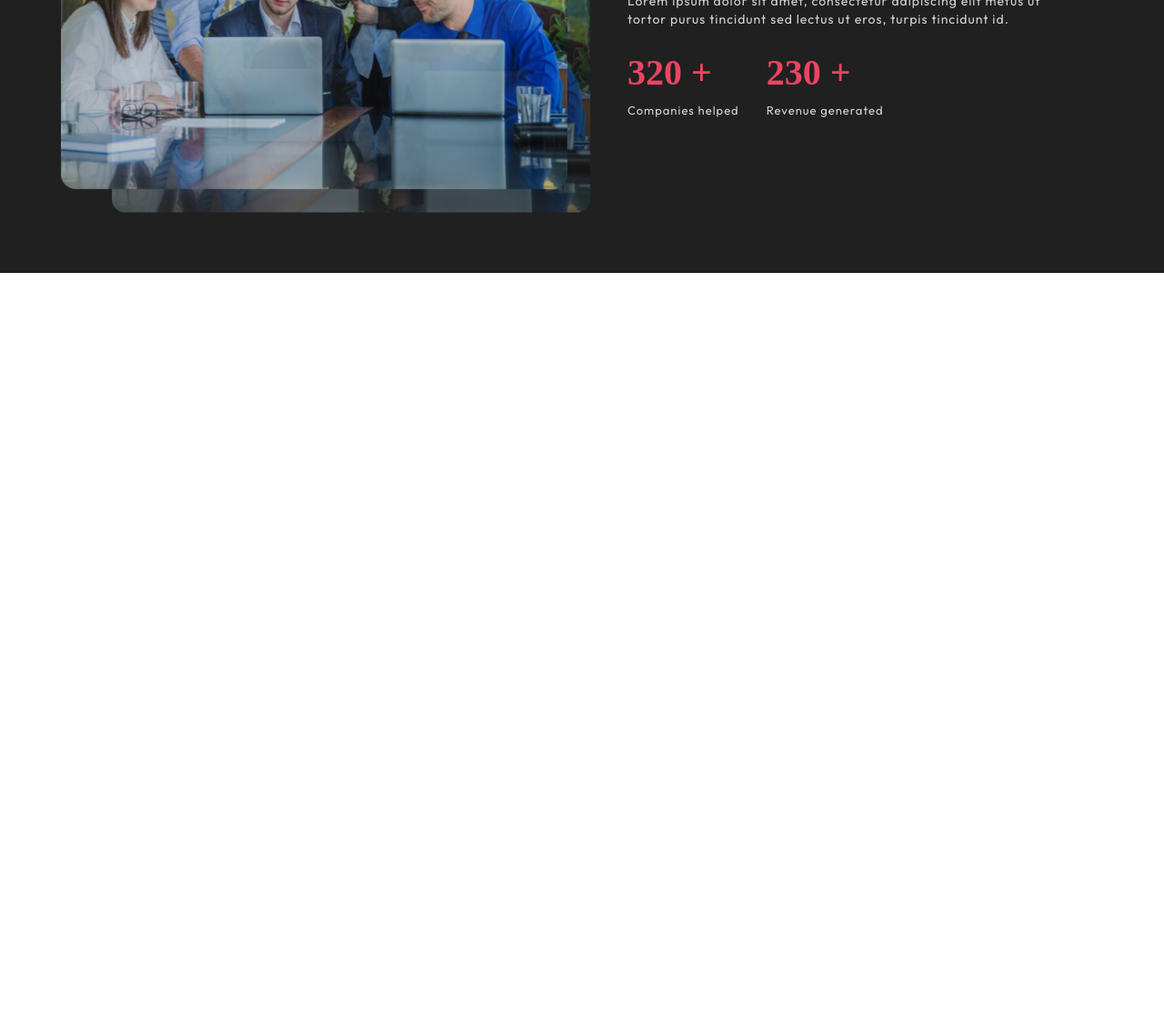
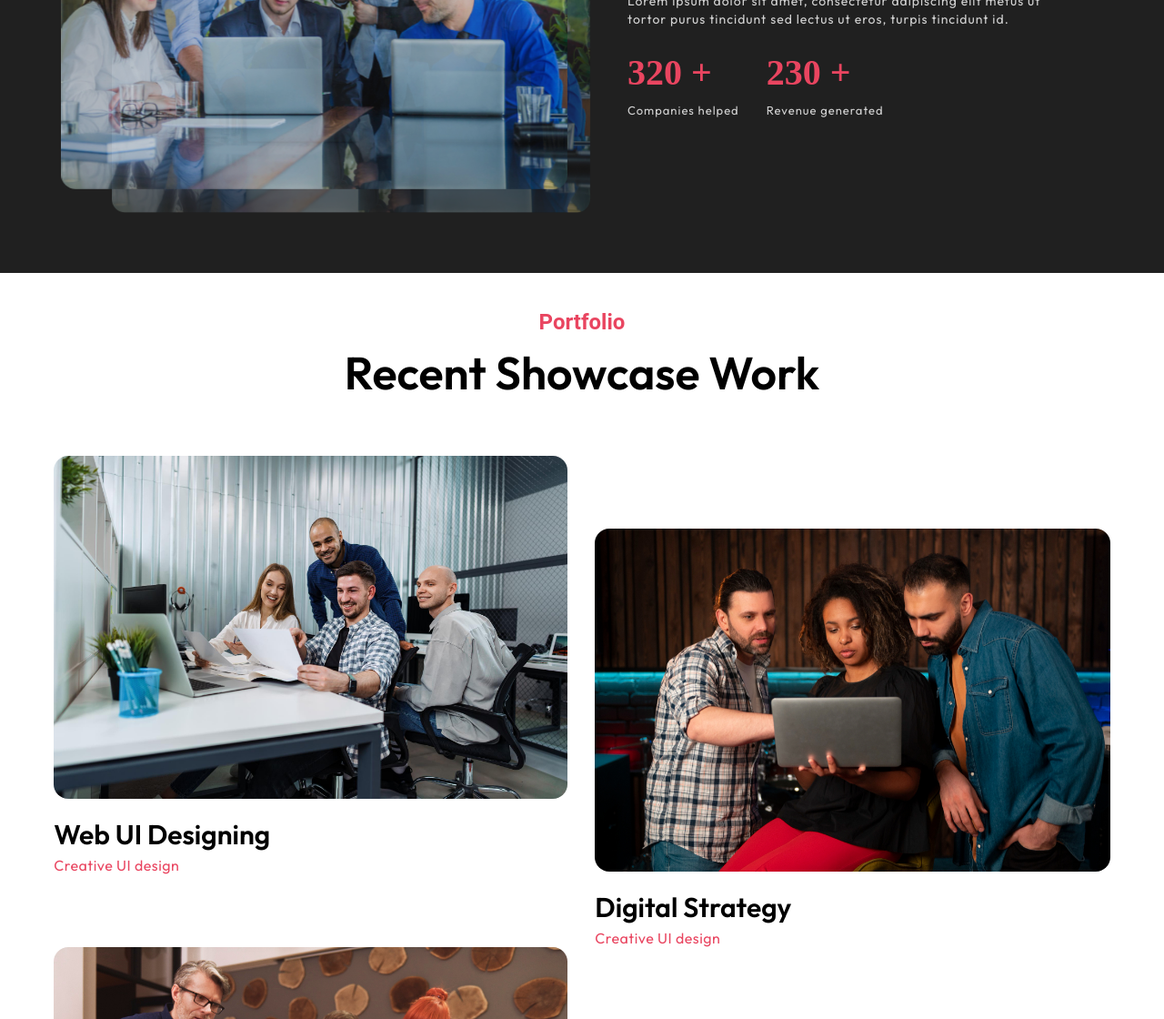
Before and after one commit to JayWwt/Marketing-Agency-Page, a plain HTML site: page index.html in a window 1280 px wide. Shown: the part 2000-3120 px from the top of the page at 91% size. Before the commit the page ends 2300 px from the top, so only its background shows below. Drawn offline with Linux system fonts and the light colour scheme; files whose address does not match are found by name; a web font is replaced by a local one.

Commit message:
portfolio section

```diff
--- a/CSS/style.css
+++ b/CSS/style.css
@@ -503,7 +503,177 @@ nav ul li a:hover {
     font-weight: 600;
 }
 
+
+#portfolio-section {
+    position: relative;
+    text-align: center;
+    justify-content: center;
+    padding: 40px 50px;
+
+    margin: 0 auto;
+    scroll-margin-top: 90px;
+}
+
+#portfolio-section h2 {
+    color: #E94560;
+    font-size: 24px;
+    font-weight: 600;
+    font-family: 'Roboto', sans-serif;
+}
+
+#portfolio-section h3 {
+    color: black;
+    font-family: 'Outfit', sans-serif;
+    font-weight: 600;
+    font-size: 50px;
+    margin-top: 10px;
+}
+
+.showcase-container {
+    display: flex;
+    flex-wrap: wrap;
+    /* column-gap: 50px; */
+    gap: 30px;
+
+    justify-content: center;
+    padding-bottom: 40px;
+    padding-top: 60px;
+}
+
+.left-column,
+.right-column {
+    display: flex;
+    flex-direction: column;
+    row-gap: 60px;
+    width: calc(50% - 25px);
+}
+
+.blog-card {
+    display: flex;
+    flex-direction: column;
+    overflow: hidden;
+}
+
+.blog-card img {
+    width: 100%;
+    height: auto;
+    /* aspect-ratio: 3 / 2; */
+    object-fit: cover;
+    border-radius: 16px;
+}
+
+.blog-content {
+    padding: 20px 0;
+    display: flex;
+    flex-direction: column;
+    align-items: start;
+    text-align: start;
+}
+
+.right-column {
+    display: flex;
+    flex-direction: column;
+   row-gap: 60px;
+    width: 48%;
+}
+
+.right-column .blog-card:first-child {
+    margin-top: 80px;
+}
+
+.blog-content h4{
+    font-family: "Outfit" , sans-serif;
+    font-weight: 600;
+    font-size: 30px;
+}
+
+.blog-content p{
+    font-family: "Outfit", sans-serif;
+    font-size: 16px;
+    font-weight: 400;
+    letter-spacing: 0.5px;
+   color: #E94560;
+   padding-top: 5px;
+}
+
+
+
+
+
+
+
+
+
+
+
+
+
+
+
+
+
+
+
+
+
+
+
+
+
+
+
+
+
+
+
+
 /* -------------------------------------------------media-queries---------------------------------------------------------------- */
+
+
+
+
+
+
+
+
+
+
+
+
+
+
+
+
+
+
+
+
+
+
+
+
+
+
+
+
+
+
+
+
+
+
+
+
+
+
+
+
+
+
+
+
+
+
 
 @media (max-width: 1024px) {
 
@@ -607,22 +777,20 @@ nav ul li a:hover {
 
     }
 
-    .slider{
+    .slider {
         width: 100%;
         height: 400px !important;
         margin-bottom: 10px;
     }
+
     .info {
         width: 100%;
         padding: 0 10px;
         text-align: start;
         align-items: start;
-
         padding-top: 35px;
 
     }
-
-
 
     .info h2 {
         font-size: 38px;
@@ -633,8 +801,63 @@ nav ul li a:hover {
         justify-content: center;
     }
 
+    .left-column,
+    .right-column {
+        width: 100%;
+        row-gap: 40px;
+    }
+
+    .showcase-container {
+        flex-direction: column;
+
+        padding: 20px 20px;
+    }
+
+    #portfolio-section h3 {
+        font-size: 40px;
+    }
+
+    .right-column .blog-card:first-child {
+        margin-top: 0;
+    }
 
 }
+
+
+
+
+
+
+
+
+
+
+
+
+
+
+
+
+
+
+
+
+
+
+
+
+
+
+
+
+
+
+
+
+
+
+
+
 
 
 
@@ -709,6 +932,7 @@ nav ul li a:hover {
         height: 100%;
 
     }
+
     .info {
         width: 100%;
 
@@ -716,8 +940,10 @@ nav ul li a:hover {
         align-items: start;
 
     }
+
     .info h2 {
         font-size: 28px;
+        line-height: 30px;
     }
 
     .counter-container {
@@ -730,5 +956,20 @@ nav ul li a:hover {
         font-size: 30px;
     }
 
+    #portfolio-section h2 {
+        font-size: 20px;
+    }
+
+    #portfolio-section h3 {
+        font-size: 28px;
+    }
+
+    .blog-content {
+        padding: 15px 0;
+    }
+
+    .right-column .blog-card:first-child {
+        margin-top: 0;
+    }
 
 }
--- a/index.html
+++ b/index.html
@@ -41,7 +41,7 @@
         <li><a href="#hero-section" class="nav-link">Home</a></li>
         <li><a href="#" class="nav-link">About Us</a></li>
         <li><a href="#services" class="nav-link">Services</a></li>
-        <li><a href="#" class="nav-link">Portfolio</a></li>
+        <li><a href="#portfolio-section" class="nav-link">Portfolio</a></li>
         <li><a href="#" class="nav-link">Blog</a></li>
       </ul>
       <a href="#" class="contact-btn nav-link">Contact Us</a>
@@ -165,12 +165,49 @@
 
 
 
+  <!-- --------------------------------------------------------------------------------------------------------------- -->
 
 
+  <section id="portfolio-section">
+     <h2>Portfolio</h2>
+    <h3>Recent Showcase Work</h3>
 
 
-
-
+    <div class="showcase-container">
+      <div class="left-column">
+        <div class="blog-card">
+          <img src="/Images/design.jpg" alt="">
+          <div class="blog-content">
+            <h4>Web UI Designing</h4>
+            <p>Creative UI design </p>
+          </div>
+        </div>
+        <div class="blog-card">
+          <img src="/Images/developing.jpg" alt="">
+          <div class="blog-content">
+            <h4>Web Developing</h4>
+            <p>Creative UI design </p>
+          </div>
+        </div>
+      </div>
+       <div class="right-column">
+        <div class="blog-card">
+          <img src="/Images/strategy.jpg" alt="">
+          <div class="blog-content">
+            <h4>Digital Strategy</h4>
+            <p>Creative UI design </p>
+          </div>
+        </div>
+        <div class="blog-card">
+          <img src="/Images/marketing.jpg" alt="">
+          <div class="blog-content">
+            <h4>Digital Marketing</h4>
+            <p>Creative UI design </p>
+          </div>
+        </div>
+       </div>
+    </div>
+  </section>
 
 
 
```
Also changed, not shown: try.html (added, +151 -0 lines), Images/design.jpg (added), Images/developing.jpg (added), Images/marketing.jpg (added), Images/strategy.jpg (added). Lines whose indentation alone changed are shown as unchanged.
